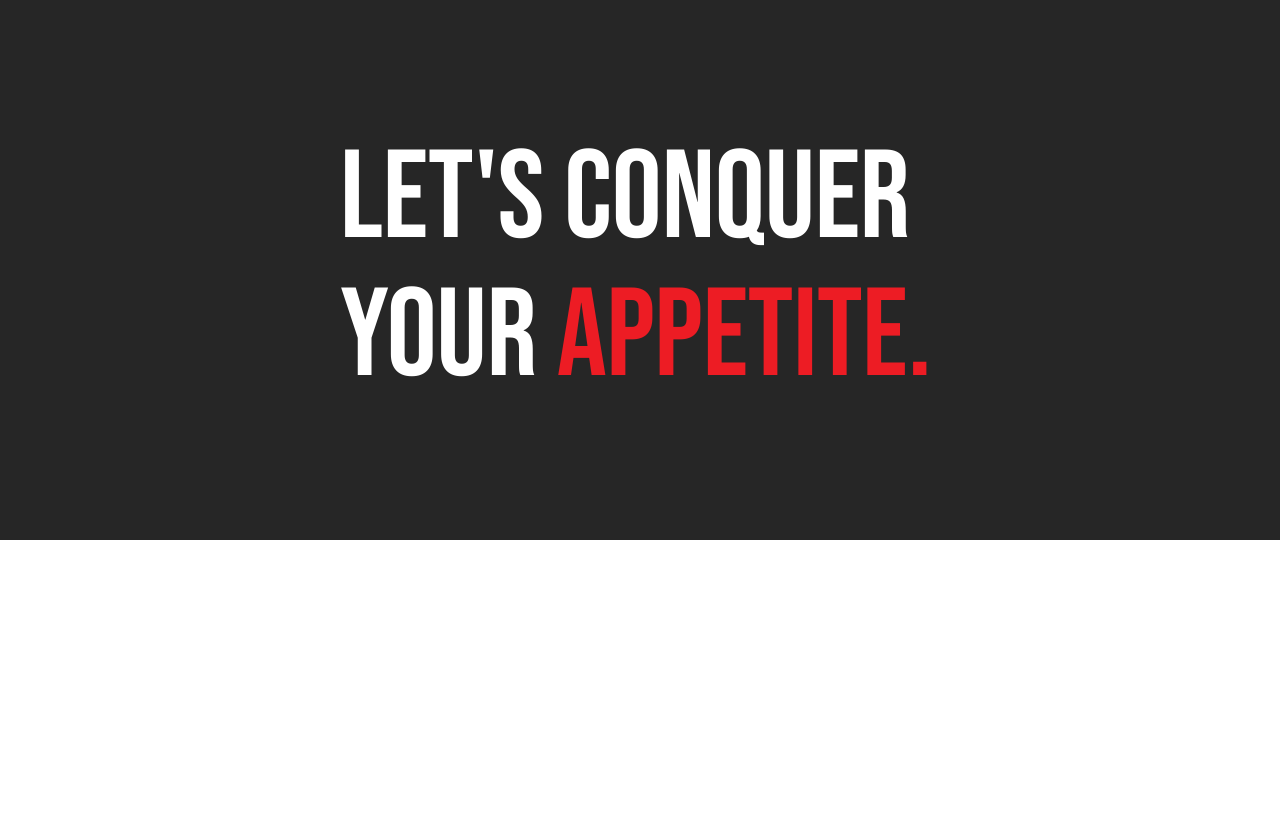
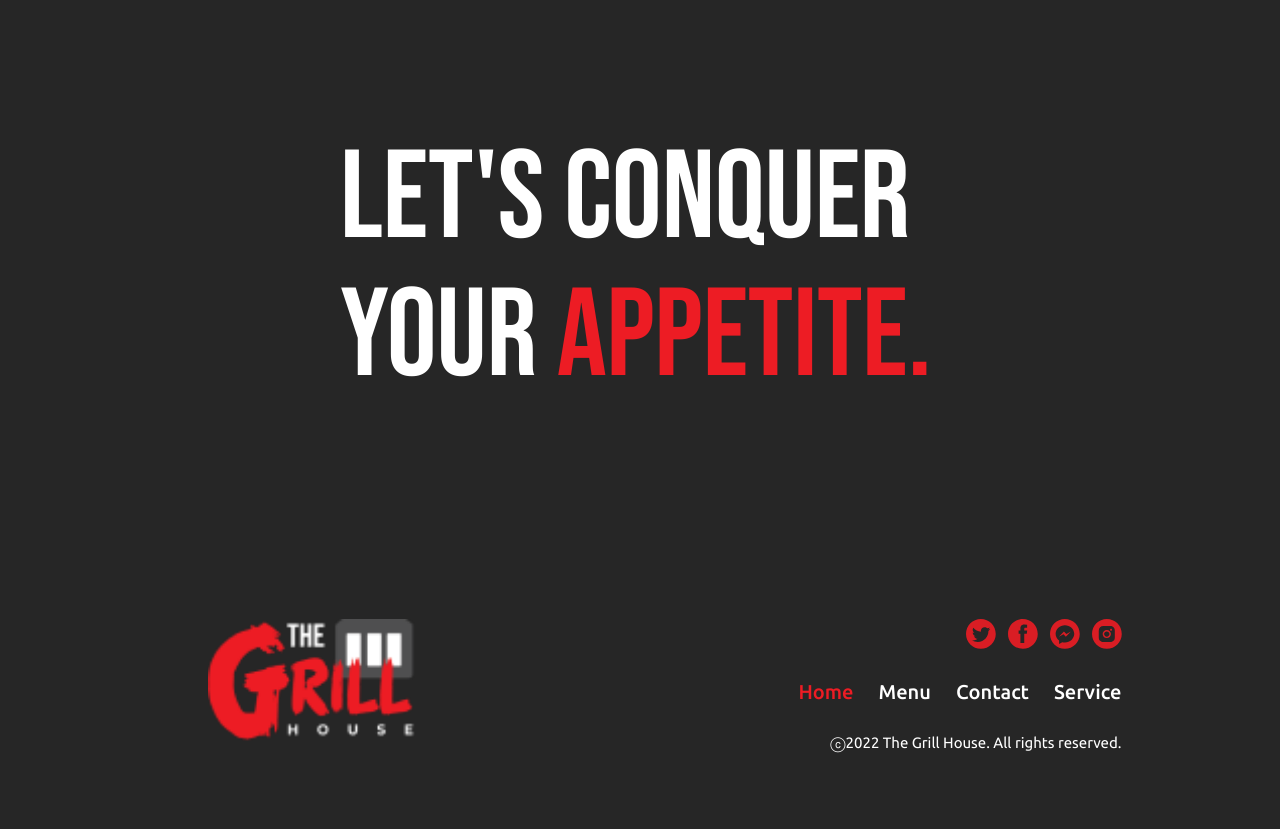
Before and after one commit to markRamos1974/TheGrillHouse, a plain HTML site: page index.html in a window 1280 px wide. Shown: the part 2349-3178 px from the top of the page. Before the commit the page ends 2889 px from the top, so only its background shows below. Drawn offline with nearby package versions, Linux system fonts and the light colour scheme.

Commit message:
adding footer section

```diff
--- a/index.html
+++ b/index.html
@@ -20,6 +20,7 @@
     <link rel="stylesheet" href="./style/card.css">
     <link rel="stylesheet" href="./style/veggy.css">
     <link rel="stylesheet" href="./style/apettite.css">
+    <link rel="stylesheet" href="./style/footer.css">
 </head>
 <body>
     <!-- Navbar -->
@@ -159,6 +160,36 @@
         </div>
     </div>
 
+    <div class="footer">
+
+            <div class="row">
+                <div class="col s12 m6 footer-logo-container">
+                    <div class="footer-logo-placeholder"></div>
+                </div>
+                <div class="col s12 m6 footer-contents-container">
+                    <div class="links-icon">
+                        <ul class="links-list-footer">
+                            <li><a><div class="twitter"></div></a></li>
+                            <li><a><div class="facebook"></div></a></li>
+                            <li><a><div class="messenger"></div></a></li>
+                            <li><a><div class="instagram"></div></a></li>
+                        </ul>
+                        <ul id="nav-mobile" class="right nav-links hamburger-menu valign-wrapper desktop-links footer-links">
+                            <li><a href="sass.html">Home</a></li>
+
+                            <li><a href="collapsible.html">Menu</a></li>
+                            <li><a href="collapsible.html">Contact</a></li>
+                            <li><a href="collapsible.html">Service</a></li>
+                        </ul>
+                        <p class="center white-text credentials">
+                            ⓒ2022 The Grill House. All rights reserved.
+                        </p>
+                    </div>
+                </div>
+            </div>
+
+    </div>
+
     <!-- JQuery CDN -->
     <script src="https://code.jquery.com/jquery-3.7.0.min.js" integrity="sha256-2Pmvv0kuTBOenSvLm6bvfBSSHrUJ+3A7x6P5Ebd07/g=" crossorigin="anonymous"></script>
 
--- a/style/apettite.css
+++ b/style/apettite.css
@@ -22,7 +22,8 @@
     width: 245px;
 }
 
-@media (min-width: 601px) {
+
+@media (min-width: 770px) {
     .conquer > .container > h1{
         margin: auto;
         font-size: 125px;
--- /dev/null
+++ b/style/footer.css
@@ -0,0 +1,118 @@
+:root {
+    --red-color: #ED1C24;
+    --white-color: #FFFFFF;
+    --black-color: #262626;
+}
+
+.footer {
+    padding-top: 36px;
+    padding-bottom: 36px;
+
+    background-color: var(--black-color);
+}
+
+.footer-logo-placeholder{
+    background-image: url("../assets/Mobile/footer-logo-mobile.png");
+    background-position: center;
+    background-repeat: no-repeat;
+    background-size: contain;
+
+    width: 111px;
+    height: 65px;
+
+    margin-bottom: 32px;
+}
+
+.footer-logo-container, .footer-contents-container{
+    display: flex;
+    justify-content: center;
+    align-items: center;
+}
+
+.links-icon > ul > li > a > div {
+    width: 30px;
+    height: 30px;
+
+
+    background-position: center;
+    background-repeat: no-repeat;
+    background-size: contain;
+}
+
+.links-icon > ul > li > a > .twitter{
+    background-image: url("../assets/Desktop/desktop-twitter.svg");
+}
+
+.links-icon > ul > li > a > .facebook{
+    background-image: url("../assets/Desktop/desktop-facebook.svg");
+}
+
+.links-icon > ul > li > a > .messenger{
+    background-image: url("../assets/Desktop/desktop-messenger.svg");
+}
+
+.links-icon > ul > li > a > .instagram{
+    background-image: url("../assets/Desktop/desktop-instagram.svg");
+}
+
+.links-list-footer{
+
+    margin-top: 0px;
+    margin-bottom: 28px;
+    display: flex;
+    justify-content: center;
+    align-items: center;
+}
+
+.links-list-footer > li:not(:last-child) {
+    margin-right: 12px;
+}
+
+.footer-links{
+    margin-top: 0px;
+    margin-bottom: 28px ;
+}
+
+.footer-links > li > a {
+    font-size: 20px;
+    color: var(--white-color);
+
+
+
+}
+
+.footer-links > li:not(:last-child) {
+    margin-right: 25px;
+}
+@media (min-width: 600px) and (max-width: 854px) {
+    .footer-contents-container, .footer-logo-container{
+        width: 100vw !important;
+       }
+}
+
+@media (min-width: 854px) {
+
+    .footer-logo-placeholder {
+        width: 225px !important;
+        height: 130.95px !important;
+        margin-bottom: 0px !important;
+    }
+
+    .links-list-footer{
+        justify-content: end;
+        align-items: end;
+
+   }
+
+   .credentials{
+    text-align: end !important;
+   }
+
+   .footer{
+    padding-top: 79px;
+    padding-bottom: 79px;
+
+
+   }
+
+}
```
Also changed, not shown: assets/Mobile/footer-logo-mobile.png (added).
